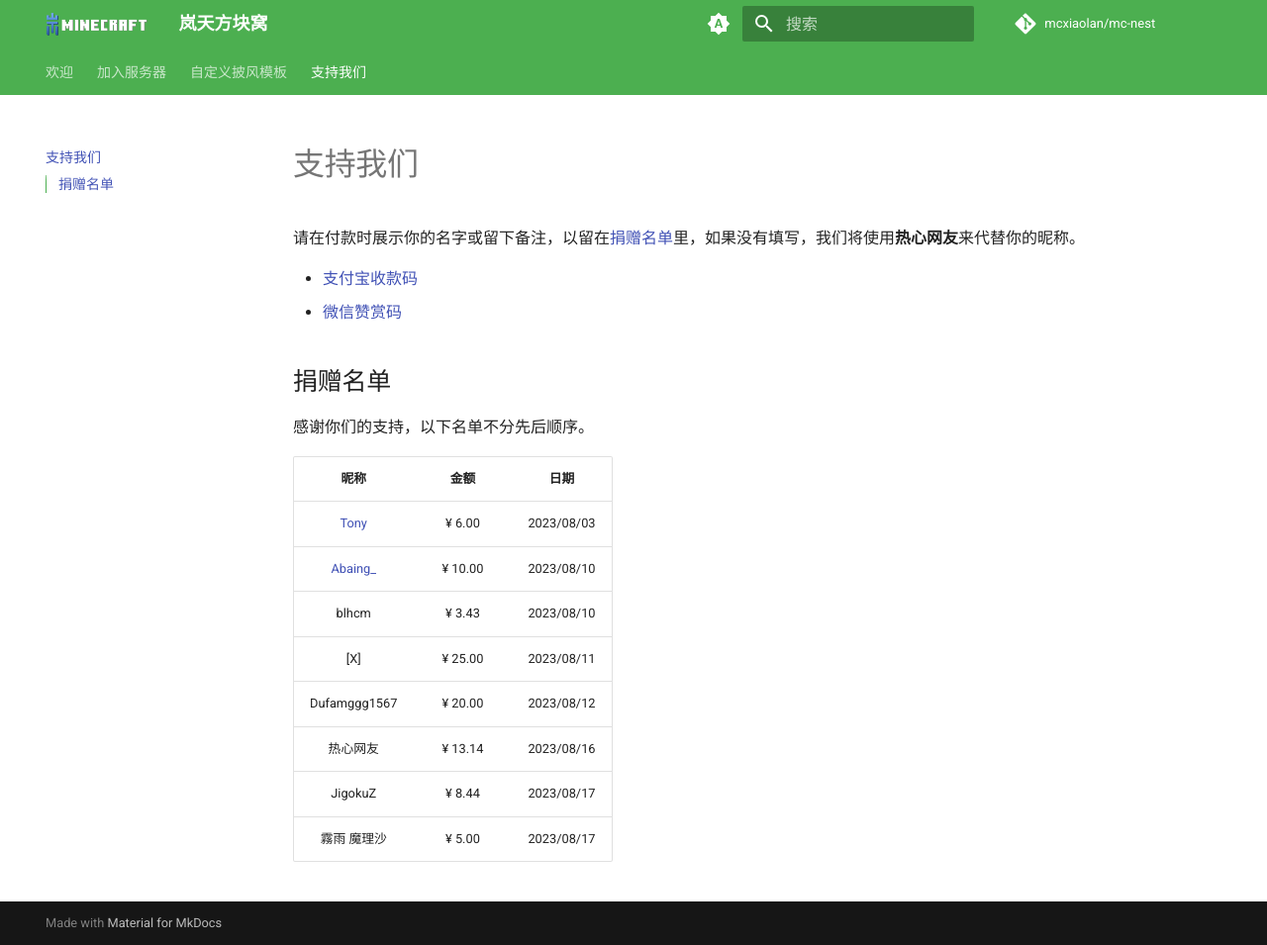
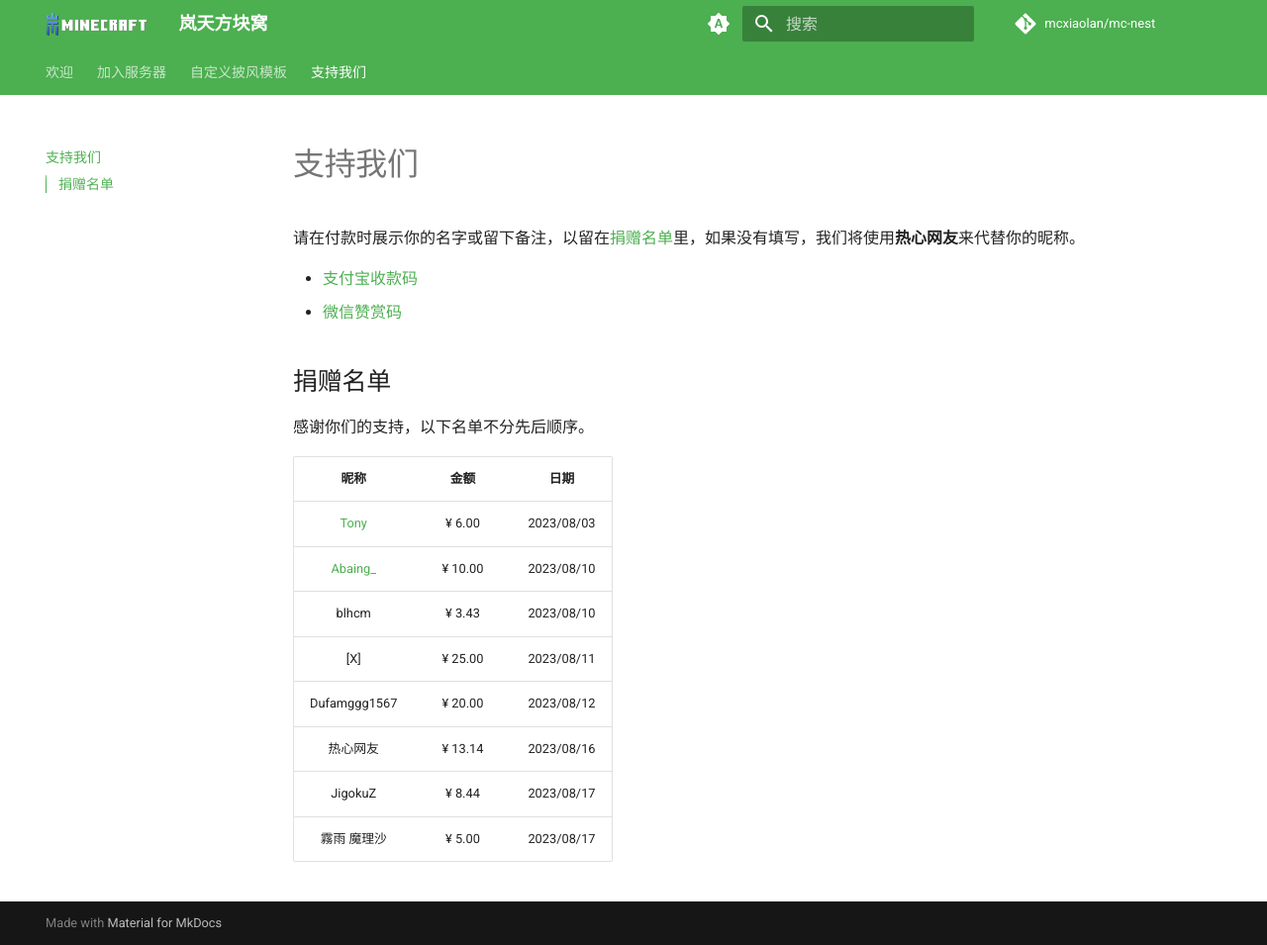
Before and after one commit to mcxiaolan/mc-nest, an MkDocs documentation site: the page built from docs/donate.md, in a window 1280 px wide and 955 px high. Shown: the whole window at 99% size. Built offline with MkDocs 1.6.1 and Material for MkDocs 9.7.7, drawn with Linux system fonts in a browser that asks for light colours; comment, search, counter and statistics services are not loaded.

Commit message:
Real Final Color TEST

```diff
--- a/docs/stylesheets/extra.css
+++ b/docs/stylesheets/extra.css
@@ -1,4 +1,4 @@
-[data-md-color-scheme="MD_Green"]{
+:root {
     --md-primary-fg-color:        #4CAF50;
     --md-primary-fg-color--light: #81C784;
     --md-primary-fg-color--dark:  #388E3C;
--- a/mkdocs.yml
+++ b/mkdocs.yml
@@ -16,12 +16,16 @@
         icon: material/brightness-auto
         name: Switch to light mode
     - media: "(prefers-color-scheme: light)"
-      scheme: MD_Green
+      scheme: default
+      primary: custom
+      accent: custom
       toggle:
         icon: material/brightness-7
         name: Switch to dark mode
     - media: "(prefers-color-scheme: dark)"
-      scheme: MD_Green
+      scheme: slate
+      primary: custom
+      accent: custom
       toggle:
         icon: material/brightness-4
         name: Switch to system preference
```
